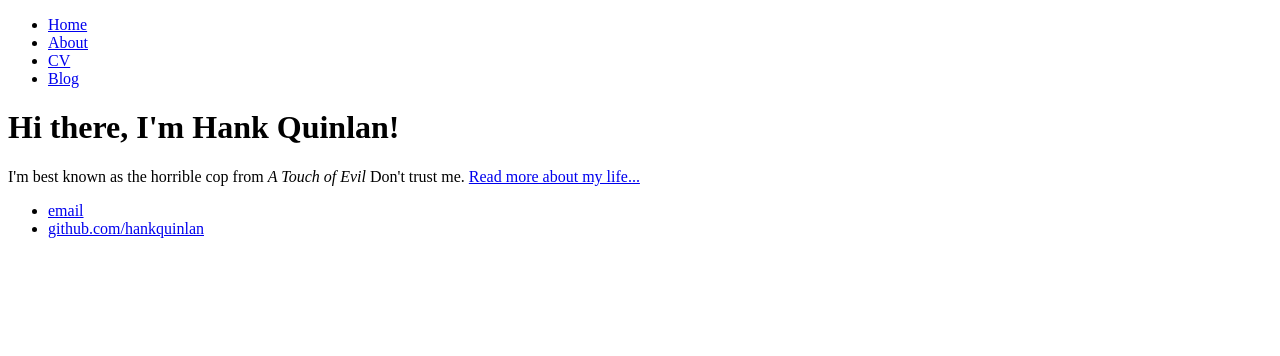
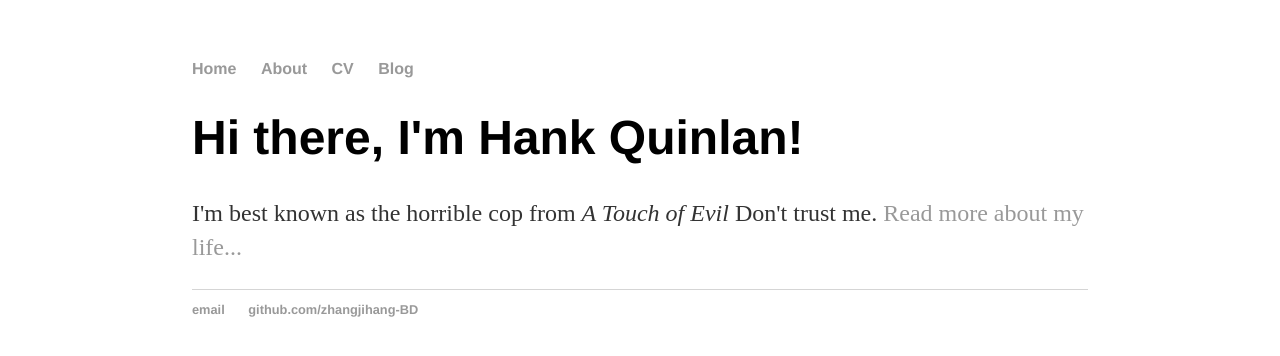
Before and after one commit to zhangjihang-BD/travel.github.io, a plain HTML site: page index.html in a window 1280 px wide. Drawn offline with Linux system fonts and the light colour scheme.

Commit message:
Update index.html

```diff
--- a/index.html
+++ b/index.html
@@ -1,7 +1,9 @@
 <!DOCTYPE html>
 <html>
 	<head>
-		<title>Hank Quinlan, Horrible Cop</title>
+		<title>zhangjihang@BD, Horrible Cop</title>
+		<!-- link to main stylesheet -->
+		<link rel="stylesheet" type="text/css" href="/css/main.css">
 	</head>
 	<body>
 		<nav>
@@ -20,8 +22,8 @@
 		</div><!-- /.container -->
 		<footer>
     		<ul>
-        		<li><a href="mailto:hankquinlanhub@gmail.com">email</a></li>
-        		<li><a href="https://github.com/hankquinlan">github.com/hankquinlan</a></li>
+        		<li><a href="mailto:zhangjihang@bytedance.com">email</a></li>
+        		<li><a href="https://github.com/zhangjihang-BD">github.com/zhangjihang-BD</a></li>
 			</ul>
 		</footer>
 	</body>
```
